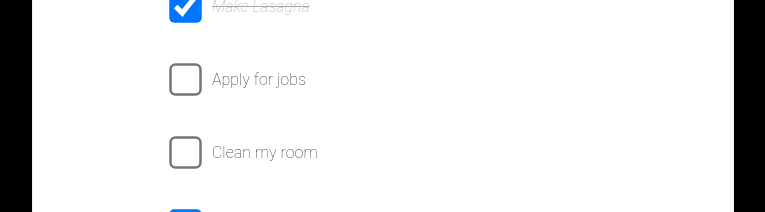
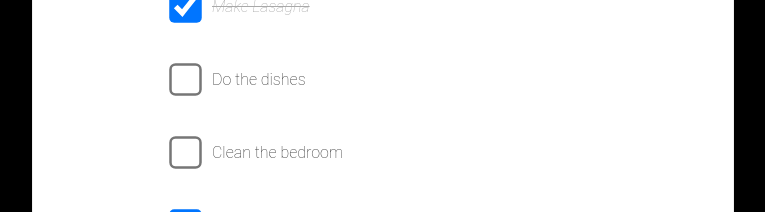
Before and after one commit to NupurM/HelloReact, a React (Create React App) app: page / in a window 1280 px wide. Shown: the part 241-453 px from the top of the page, without its empty margins (257-1022 px from the left). Built offline with nearby package versions, Linux system fonts and the light colour scheme.

Commit message:
Update todos

```diff
--- a/src/components/Main/Todo/TodoData.js
+++ b/src/components/Main/Todo/TodoData.js
@@ -6,19 +6,19 @@ const TodoData = [
   },
   {
     id: 2,
-    task: "Apply for jobs",
+    task: "Do the dishes",
     completed: false
   },
   {
     id: 3,
-    task: "Clean my room",
+    task: "Clean the bedroom",
     completed: false
- },
+  },
   {
     id: 4,
     task: "Start learning React",
     completed: true
- },
+  },
 ];
 
 export default TodoData;
```
